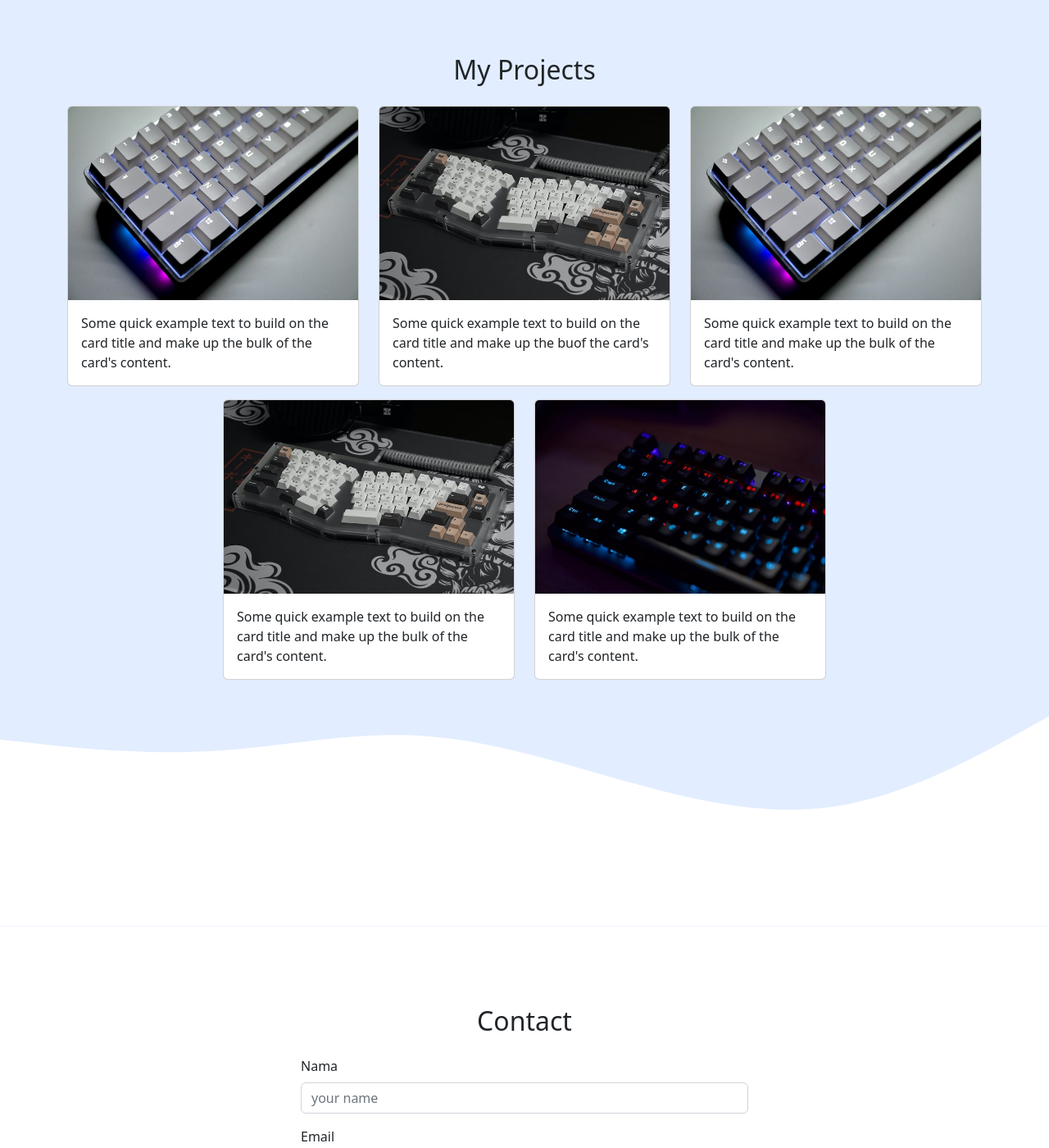
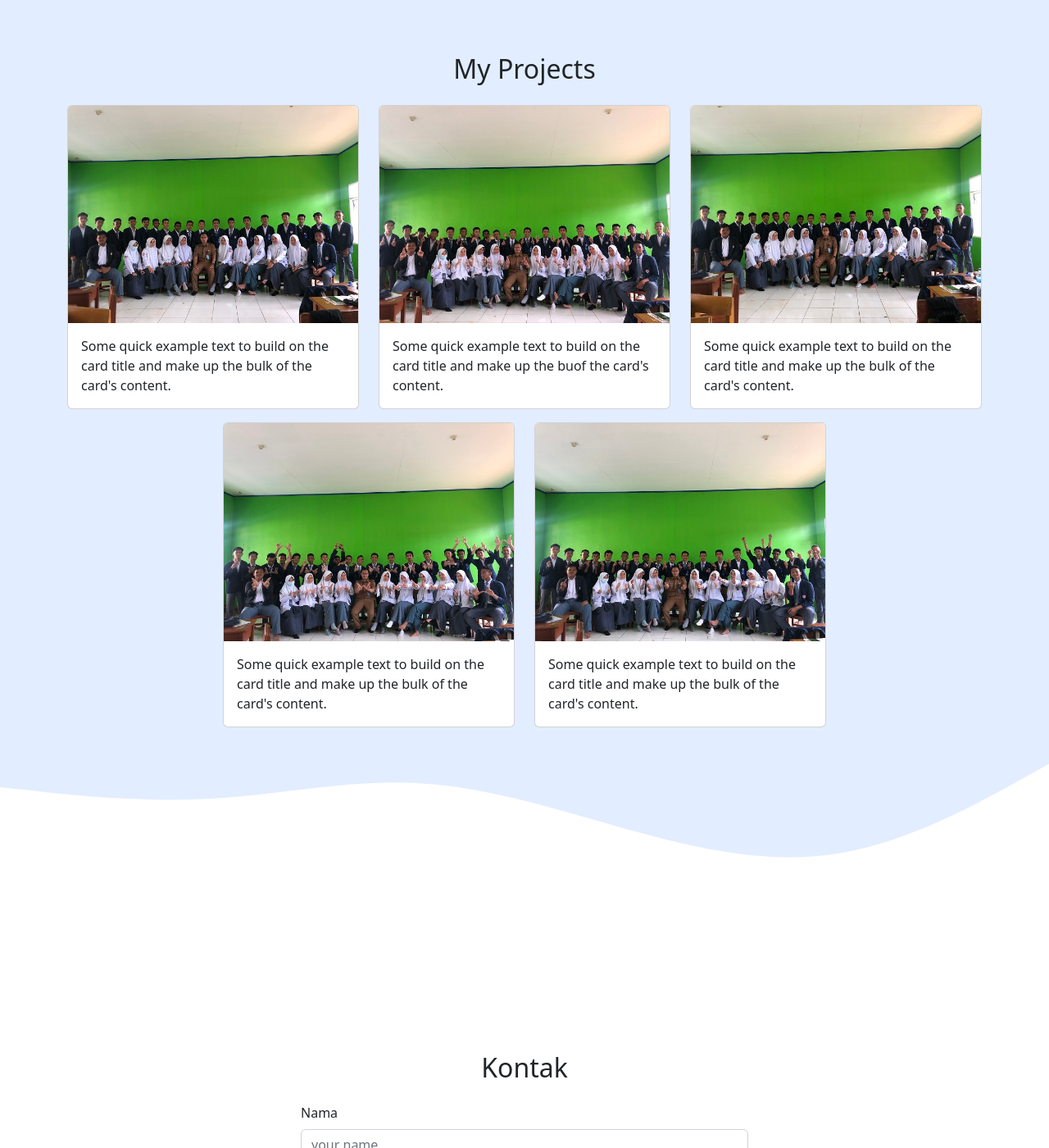
Before and after one commit to hadihidayatulloh/hadihidayatulloh.github.io, a plain HTML site: page index.html in a window 1280 px wide. Shown: the part 1400-2800 px from the top of the page at 82% size. Drawn offline with nearby package versions, Linux system fonts and the light colour scheme.

Commit message:
ganti foto

```diff
--- a/index.html
+++ b/index.html
@@ -45,7 +45,7 @@
     <!-- ##################################################################### -->
     <!-- jumbotron -->
     <section class="jumbotron text-center">
-        <img src="img/img.jpg" alt="foto" width="200" class="rounded-circle img-thumbnail" />
+        <img src="img/meme.png" alt="meme" width="200" class="rounded-circle img-thumbnail" />
         <h1 class="display-4">Hadi Hidayatulloh</h1>
         <p class="lead">Student | Programer</p>
         <svg xmlns="http://www.w3.org/2000/svg" viewBox="0 0 1440 320">
@@ -99,7 +99,7 @@
             <div class="row justify-content-center">
                 <div class="col-md-4 mb-3">
                     <div class="card">
-                        <img src="img/projects/2.jpg" class="card-img-top" alt="projects1">
+                        <img src="img/projects/7.jpg" class="card-img-top" alt="projects7">
                         <div class="card-body">
                             <p class="card-text">Some quick example text to build on the card title and make up the bulk
                                 of the card's content.</p>
@@ -108,7 +108,7 @@
                 </div>
                 <div class="col-md-4 mb-3">
                     <div class="card">
-                        <img src="img/projects/4.jpg" class="card-img-top" alt="projects2">
+                        <img src="img/projects/8.jpg" class="card-img-top" alt="projects8">
                         <div class="card-body">
                             <p class="card-text">Some quick example text to build on the card title and make up the
                                 buof the card's content.</p>
@@ -117,7 +117,7 @@
                 </div>
                 <div class="col-md-4 mb-3">
                     <div class="card">
-                        <img src="img/projects/2.jpg" class="card-img-top" alt="project3">
+                        <img src="img/projects/6.jpg" class="card-img-top" alt="project6">
                         <div class="card-body">
                             <p class="card-text">Some quick example text to build on the card title and make up the bulk
                                 of the card's content.</p>
@@ -126,7 +126,7 @@
                 </div>
                 <div class="col-md-4 mb-3">
                     <div class="card">
-                        <img src="img/projects/4.jpg" class="card-img-top" alt="project4">
+                        <img src="img/projects/9.jpg" class="card-img-top" alt="project9">
                         <div class="card-body">
                             <p class="card-text">Some quick example text to build on the card title and make up the bulk
                                 of the card's content.</p>
@@ -135,7 +135,7 @@
                 </div>
                 <div class="col-md-4 mb-3">
                     <div class="card">
-                        <img src="img/projects/5.jpg" class="card-img-top" alt="project5">
+                        <img src="img/projects/10.jpg" class="card-img-top" alt="project10">
                         <div class="card-body">
                             <p class="card-text">Some quick example text to build on the card title and make up the bulk
                                 of the card's content.</p>
@@ -158,7 +158,7 @@
         <div class="container">
             <div class="row text-center mb-3">
                 <div class="col">
-                    <h2>Contact</h2>
+                    <h2>Kontak</h2>
                 </div>
             </div>
             <div class="row justify-content-center">
@@ -176,7 +176,7 @@
                             <label for="pesan" class="form-label">Pesan</label>
                             <textarea class="form-control" id="pesan" rows="3"></textarea>
                         </div>
-                        <button type="submit" class="btn btn-primary">Send</button>
+                        <button type="submit" class="btn btn-primary">Kirim Pesan</button>
                     </form>
                 </div>
             </div>
```
Also changed, not shown: img/img.jpg (deleted), img/meme.png (added), img/projects/2.jpg (deleted), img/projects/4.jpg (deleted), img/projects/5.jpg (deleted), 2 other files.
